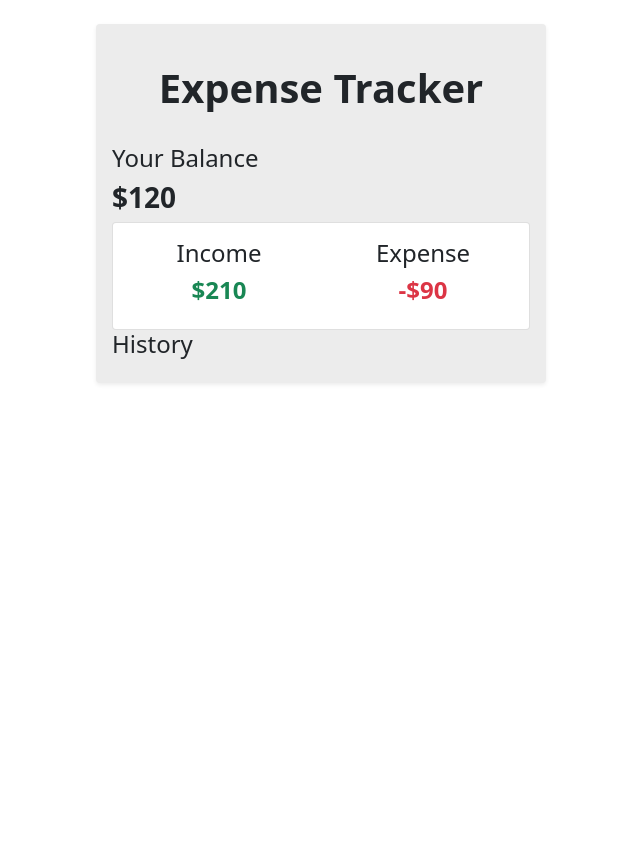
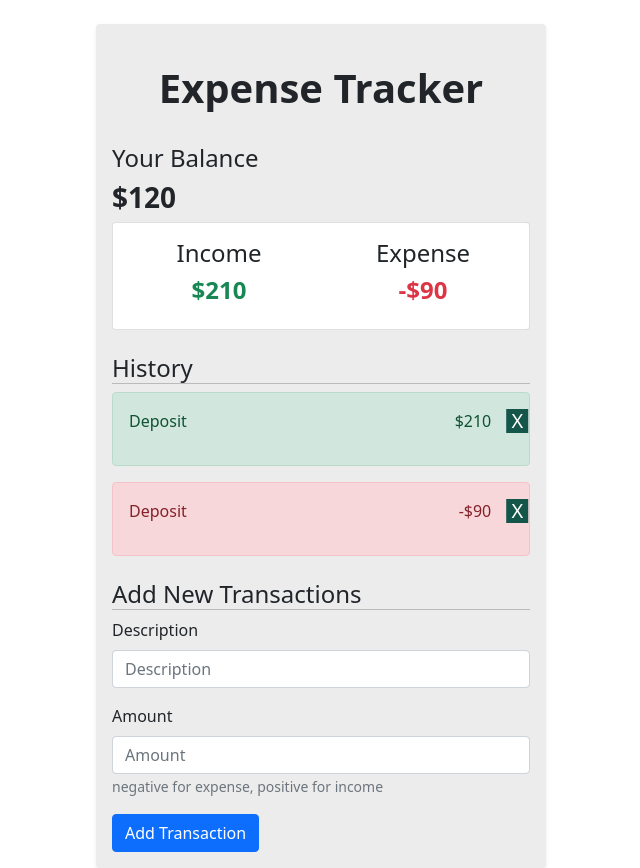
Before and after one commit to Muhammad1Siddique/expense-tracker-pwats, a React (Create React App) app: page / in a window 1280 px wide. Shown: the whole page, without its empty margins (319-959 px from the left). Before the commit the page ends 800 px from the top, so only its background shows below. Built offline with nearby package versions, Linux system fonts and the light colour scheme.

Commit message:
Front layout is Completed

```diff
--- a/src/Components/ExpenseCard.tsx
+++ b/src/Components/ExpenseCard.tsx
@@ -1,6 +1,6 @@
 import React from 'react'
 import './ExpenseStyle.css'
-import { Card, Row, Col } from 'react-bootstrap';
+import { Card, Row, Col, Alert, Form, Button } from 'react-bootstrap';
 import 'bootstrap/dist/css/bootstrap.min.css';
 
 const ExpenseCard = () => {
@@ -24,7 +24,35 @@ const ExpenseCard = () => {
                 </Row>
                 </Card.Body>
             </Card>
-            <h4 className="">History</h4>
+            <h4 className="History mt-4">History</h4>
+            <Alert variant="success">
+                <button className="delete-btn" >X</button>
+                <p className="History-record"><span>Deposit</span><span>$210</span></p>
+            </Alert>
+            <Alert variant="danger">
+                <button className="delete-btn" >X</button>
+                <p className="History-record"><span>Deposit</span><span>-$90</span></p>
+            </Alert>
+
+            <h4 className="History mt-4">Add New Transactions</h4>
+            <Form>
+                <Form.Group className="mb-3" controlId="formBasicEmail">
+                    <Form.Label>Description</Form.Label>
+                    <Form.Control type="text" placeholder="Description" />
+
+                </Form.Group>
+
+                <Form.Group className="mb-3" controlId="formBasicPassword">
+                    <Form.Label>Amount</Form.Label>
+                    <Form.Control type="number" placeholder="Amount" />
+                    <Form.Text className="text-muted">
+                    negative for expense, positive for income
+                    </Form.Text>
+                </Form.Group>
+                <Button variant="primary" type="submit">
+                    Add Transaction
+                </Button>
+                </Form>
         </div>
     )
 }
--- a/src/Components/ExpenseStyle.css
+++ b/src/Components/ExpenseStyle.css
@@ -4,3 +4,23 @@
     background-color: #ececec;
     display: block;
 }
+.History{
+    border-bottom: 1px solid #bababa;
+}
+.delete-btn {
+    cursor: pointer;
+    background-color: #145649;
+    border: 0;
+    color: #fff;
+    font-size: 20px;
+    line-height: 20px;
+    padding: 2px 5px;
+    top: 50%;
+    float: right;
+    transform: translate(70%, -0%);
+    transition: opacity 0.3s ease;
+  }
+  .History-record{
+    display: flex;
+    justify-content: space-between;
+  }
```
